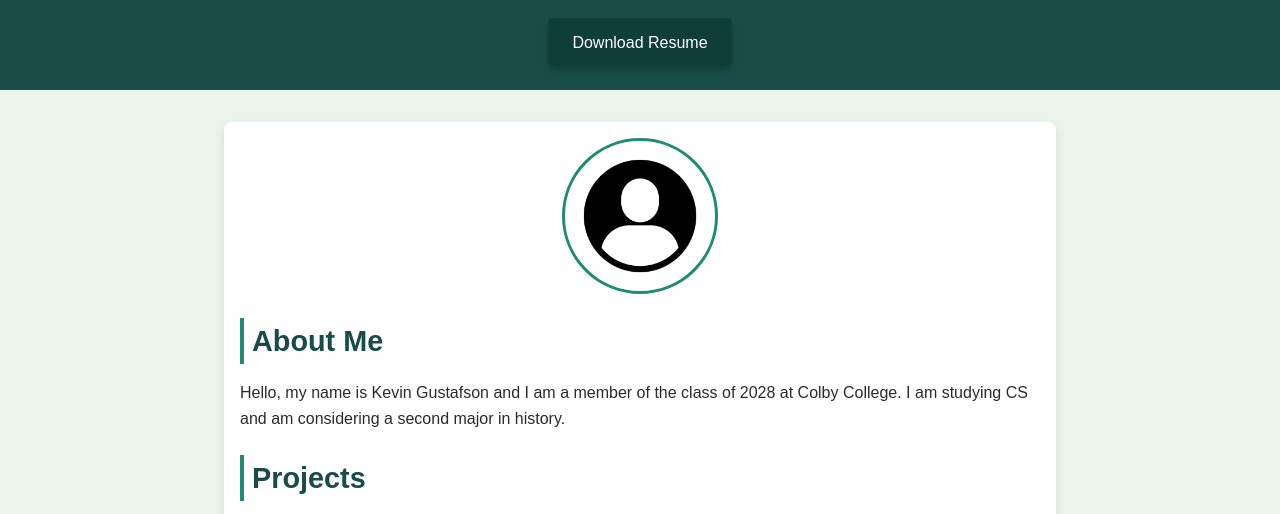
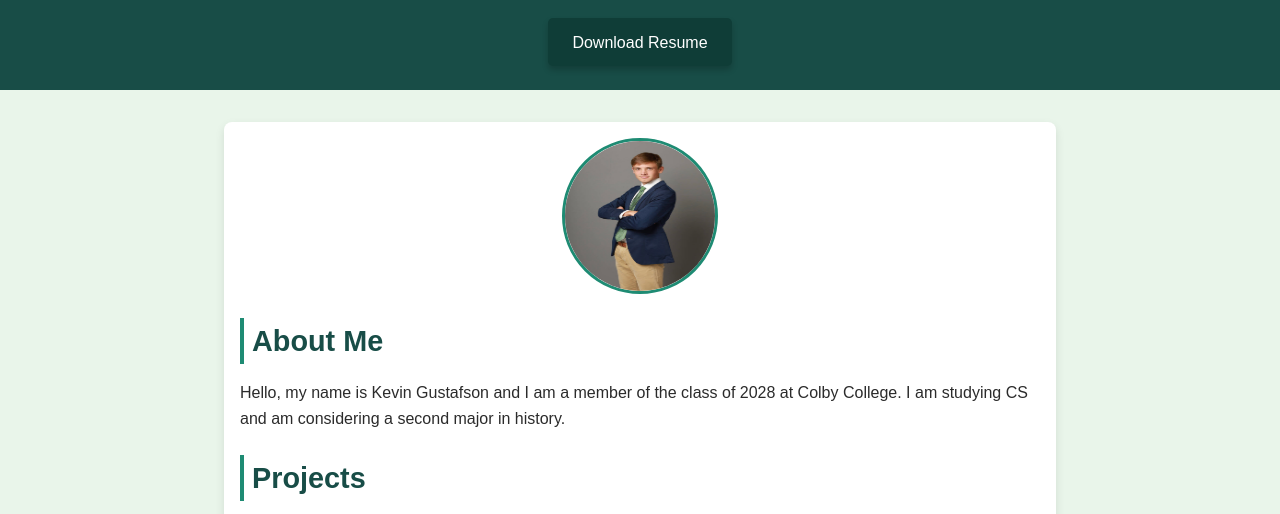
Before and after one commit to kpgust28/kpgust28.github.io, a plain HTML site: page index.html in a window 1280 px wide. Shown: the part 208-722 px from the top of the page. Drawn offline with Linux system fonts and the light colour scheme.

Commit message:
added picture

```diff
--- a/index.html
+++ b/index.html
@@ -30,7 +30,7 @@
     </header>
     <main>
         <section class="photo">
-            <img src="photo.png" alt="Your Photo">
+            <img src="IMG_7060.jpg" alt="Kevin Gustafson">
         </section>
 
         <section class="about-me">
```
Also changed, not shown: IMG_7060.jpg (added).
